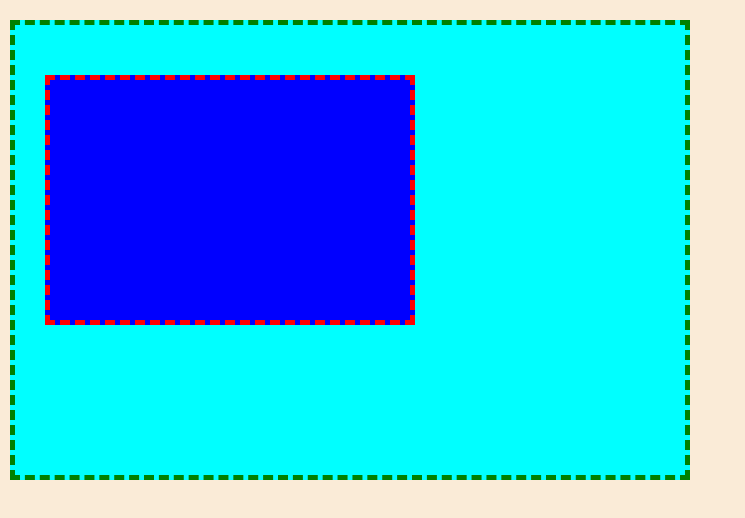
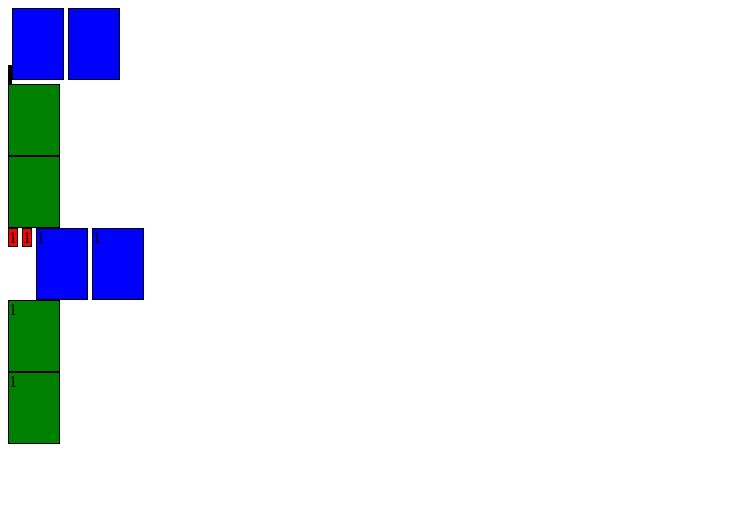
Before and after one commit to parkkwangoo/Kakao_clone, a plain HTML site: page index.html in a window 1280 px wide. Shown: the whole page, without its empty margins (0-745 px from the left). Drawn offline with Linux system fonts and the light colour scheme.

Commit message:
block, In line, In line block concept study

```diff
--- a/index.html
+++ b/index.html
@@ -4,41 +4,43 @@
     <meta charset="utf-8" />
     <meta name="description" content="welcome to my project" />
     <meta name="author" content="Kwang soopark" />
-    <title>box model</title>
+    <title>block, inline, inlineblock</title>
     <style>
-      body,
-      html {
-        padding: 0;
-        margin: 0;
-        background-color: antiquewhite;
-        height: 100%;
+      .box {
+        background-color: red;
+        width: 50px;
+        height: 70px;
+        border: 1px solid black;
+        display: inline;
       }
-      .box {
-        background-color: aqua;
-        width: 50%;
-        height: 50%;
-        padding-top: 50px;
-        padding-left: 30px;
-        margin-top: 20px;
-        margin-left: 10px;
-        border-width: 5px;
-        border-style: dashed;
-        border-color: green;
+      .box2 {
+        background-color: blue;
+        width: 50px;
+        height: 70px;
+        border: 1px solid black;
+        display: inline-block;
       }
-      .inside-box {
-        background-color: blue;
-        width: 50%;
-        height: 50%;
-        padding: 20px;
-        border-width: 5px;
-        border-style: dashed;
-        border-color: red;
+      .box3 {
+        background-color: green;
+        width: 50px;
+        height: 70px;
+        border: 1px solid black;
+        display: block;
       }
     </style>
   </head>
   <body>
-    <div class="box">
-      <div class="inside-box"></div>
-    </div>
+    <div class="box"></div>
+    <div class="box"></div>
+    <div class="box2"></div>
+    <div class="box2"></div>
+    <div class="box3"></div>
+    <div class="box3"></div>
+    <span class="box">1</span>
+    <span class="box">1</span>
+    <span class="box2">1</span>
+    <span class="box2">1</span>
+    <span class="box3">1</span>
+    <span class="box3">1</span>
   </body>
 </html>
```
